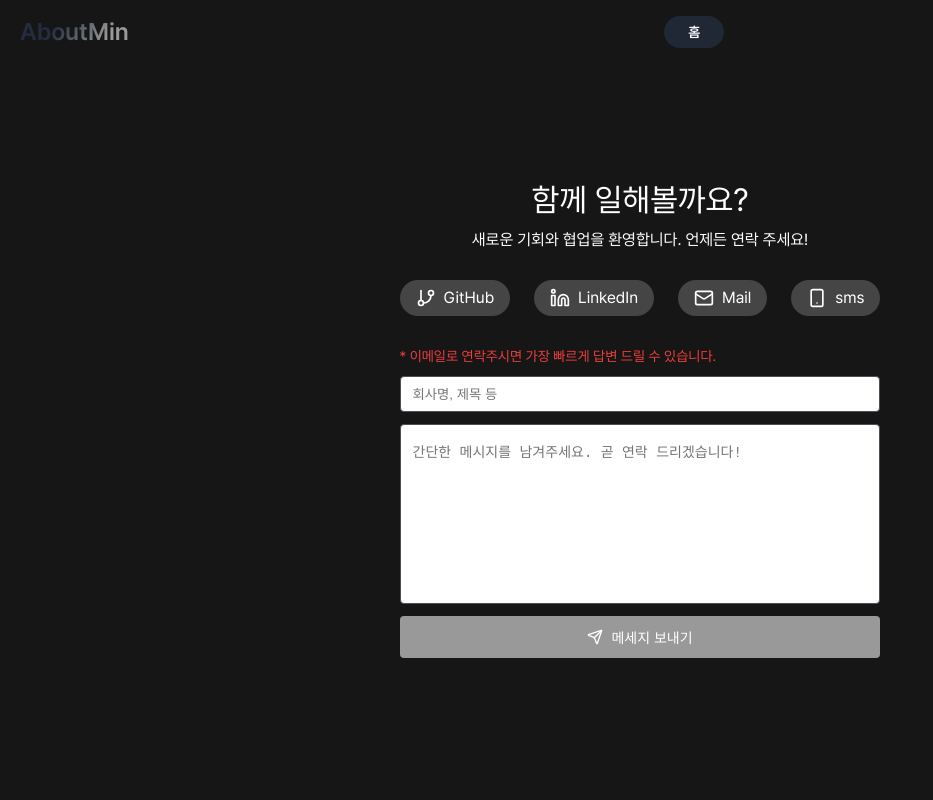
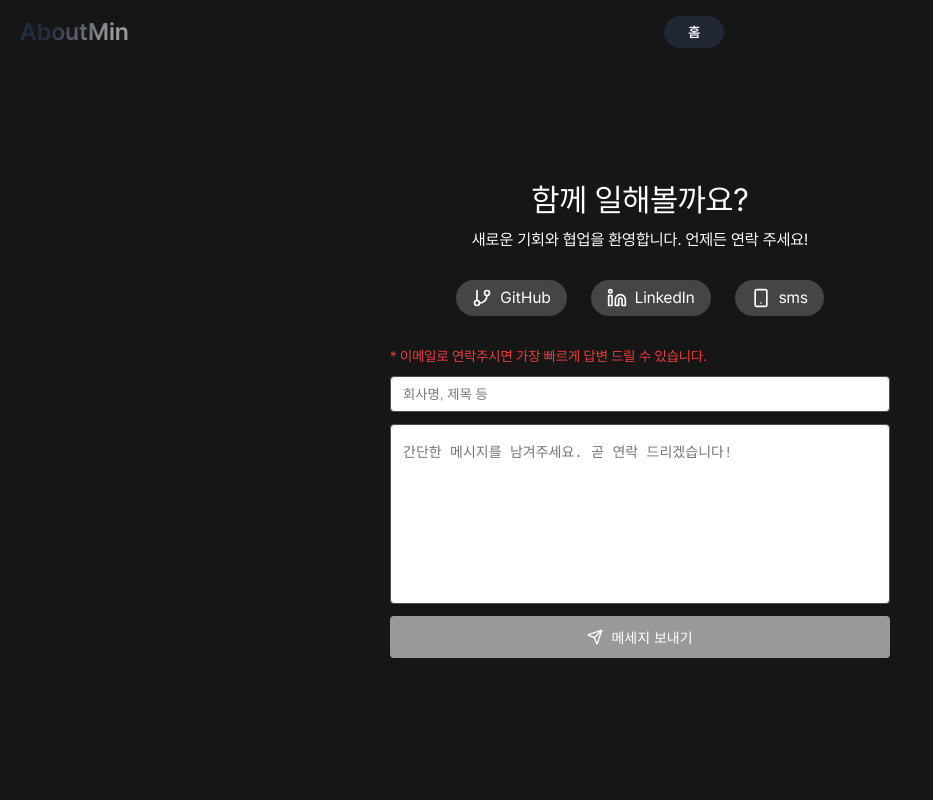
Before and after one commit to dattko/about-min, a Next.js app: page /contact in a window 1280 px wide. Shown: the top 800 px of the page, without its empty margins (0-933 px from the left). Built offline with nearby package versions, Linux system fonts and the light colour scheme.

Commit message:
콘택트 페이지 중복 제거 및 넓이 수정

```diff
--- a/src/app/(route)/contact/Page.module.scss
+++ b/src/app/(route)/contact/Page.module.scss
@@ -1,6 +1,7 @@
 .contactContainer {
-  max-width: 800px;
+  max-width: 500px;
   margin: 0 auto;
+  width: 100%;
 }
 
 .intro {
--- a/src/app/(route)/contact/page.tsx
+++ b/src/app/(route)/contact/page.tsx
@@ -21,9 +21,9 @@ const Contact = () => {
             <Link href="https://linkedin.com/in/dattko" target="_blank" rel="noopener noreferrer" aria-label="LinkedIn">
               <Linkedin size={20} /> LinkedIn
             </Link>
-            <Link href="mailto:jhwangmin@gmail.com" aria-label="Email">
+            {/* <Link href="mailto:jhwangmin@gmail.com" aria-label="Email">
               <Mail size={20} /> Mail
-            </Link>
+            </Link> */}
             <Link href="sms:01055611680" aria-label="sms">
               <Smartphone size={20} /> sms
             </Link>
```
